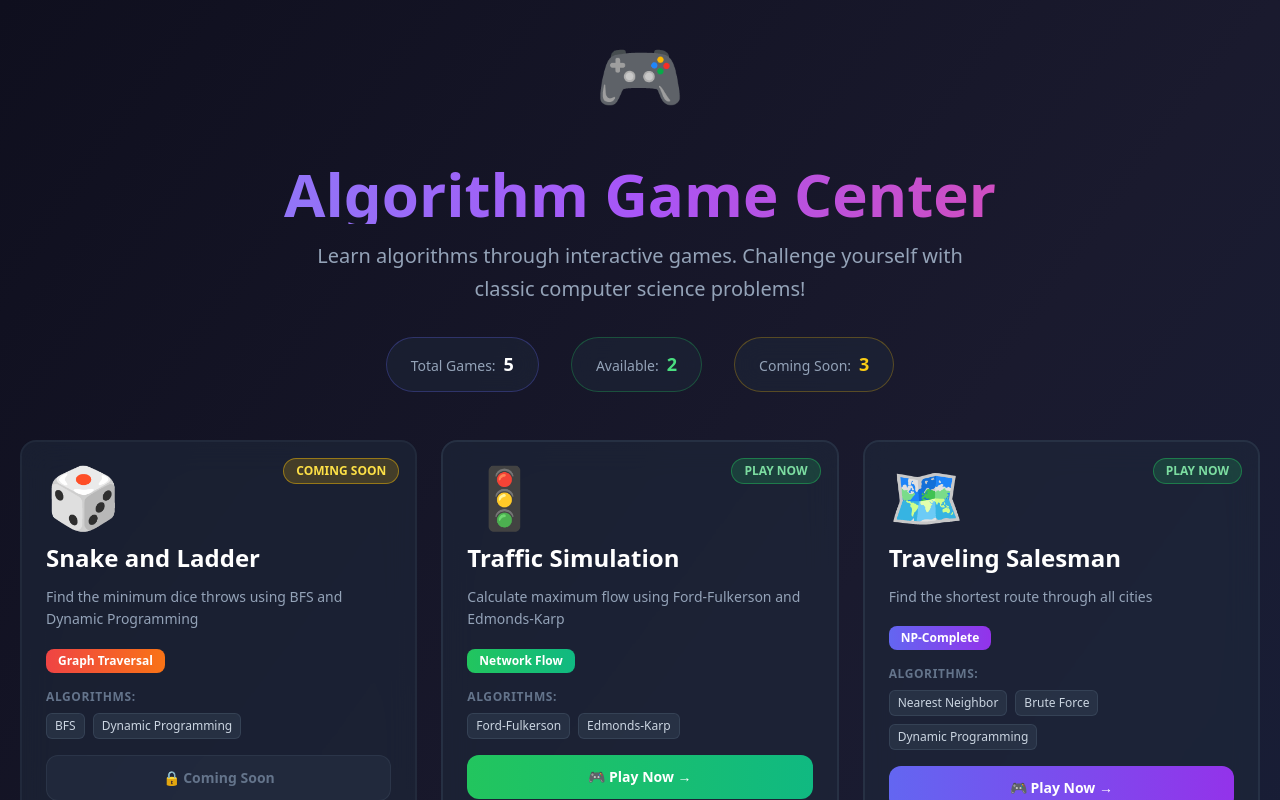
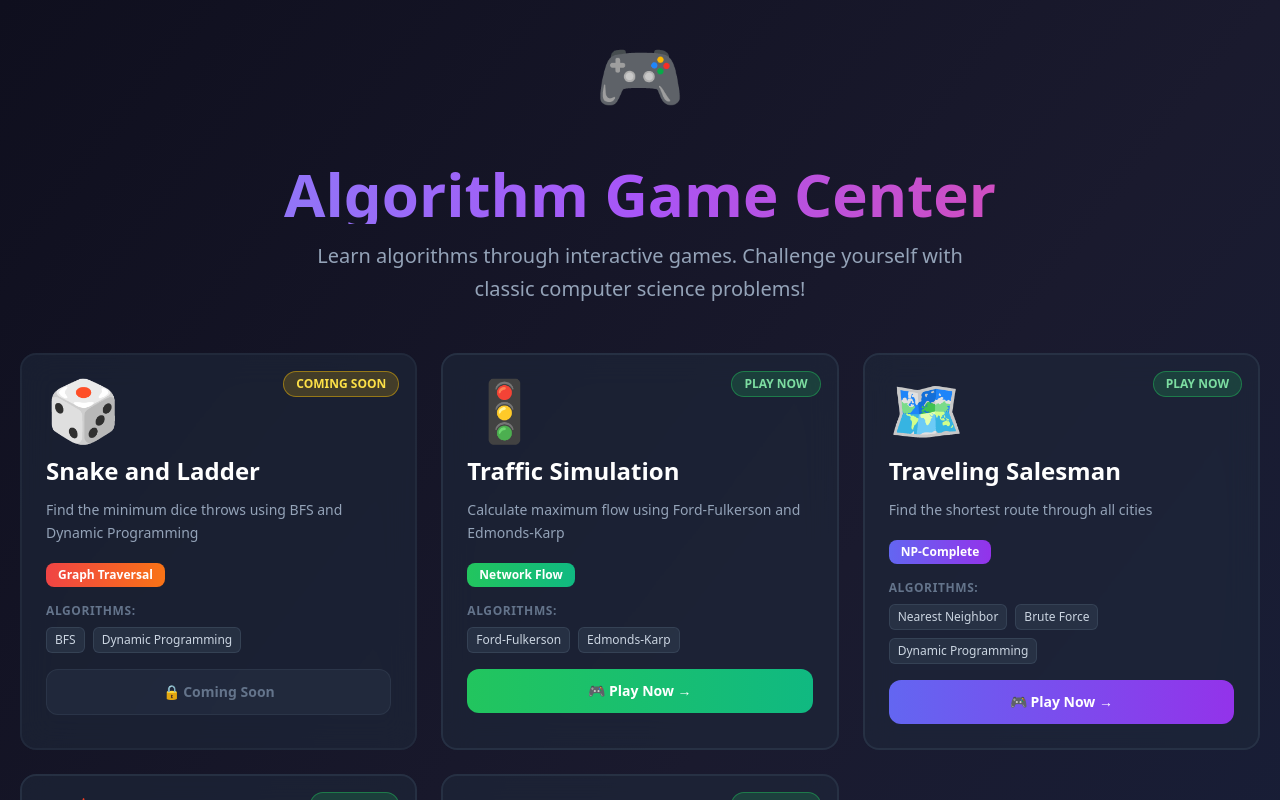
Before and after one commit to gimnakatugampala/game_center, a Next.js app: page / in a window 1280 px wide. Shown: the top 800 px of the page. Built offline with nearby package versions, Linux system fonts and the light colour scheme.

Commit message:
new_changes

```diff
--- a/src/app/page.js
+++ b/src/app/page.js
@@ -84,7 +84,7 @@
         </p>
 
         {/* Stats Bar */}
-        <div className="flex justify-center gap-8 mt-8 flex-wrap">
+        {/* <div className="flex justify-center gap-8 mt-8 flex-wrap">
           <div className="bg-slate-800/50 backdrop-blur-md px-6 py-3 rounded-full border border-indigo-500/30">
             <span className="text-slate-400 text-sm">Total Games:</span>
             <span className="text-white font-bold text-lg ml-2">5</span>
@@ -97,7 +97,7 @@
             <span className="text-slate-400 text-sm">Coming Soon:</span>
             <span className="text-yellow-400 font-bold text-lg ml-2">3</span>
           </div>
-        </div>
+        </div> */}
       </header>
 
       {/* Games Grid */}
```
